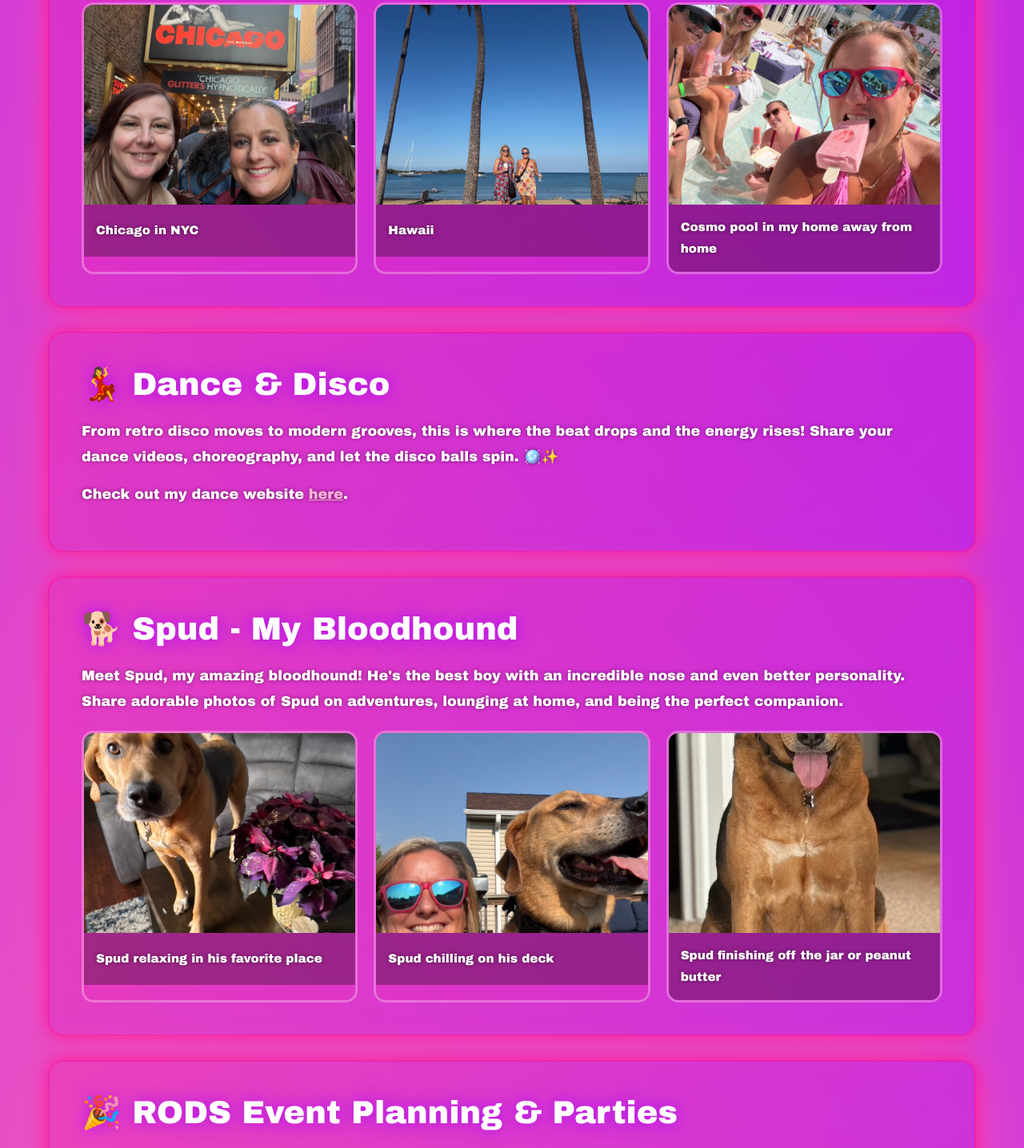
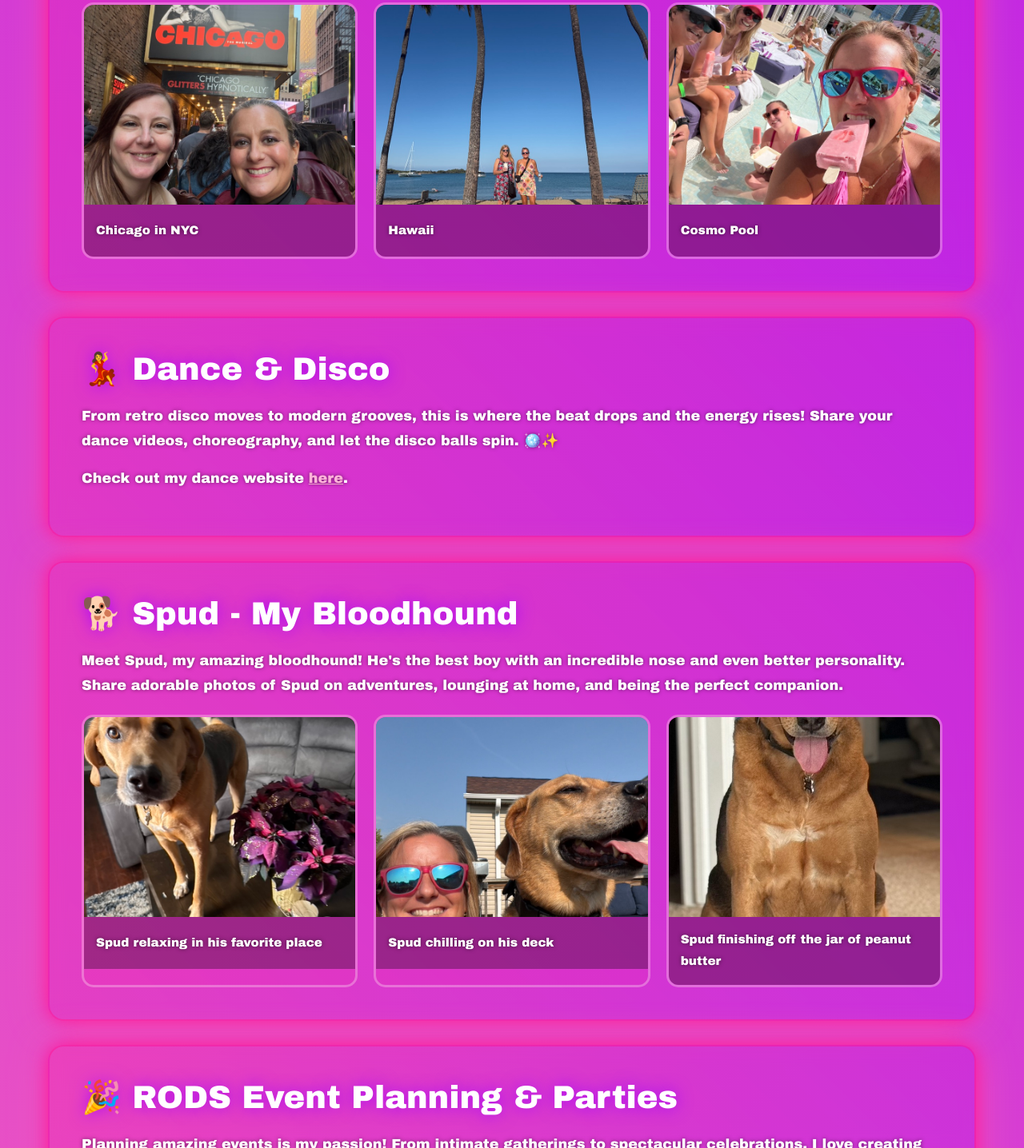
Before and after one commit to psampson00/pamsampson, a plain HTML site: page index.html in a window 1280 px wide. Shown: the part 2495-3931 px from the top of the page at 80% size. Drawn offline with Linux system fonts and the light colour scheme.

Commit message:
update images

```diff
--- a/index.html
+++ b/index.html
@@ -139,7 +139,7 @@
                 <div class="gallery-item-text"><p>Hawaii</p></div>
             </div>
             <div class="gallery-item"><img src="images/travel/vegaspool.jpeg" alt="Travel 3">
-                <div class="gallery-item-text"><p>Cosmo pool in my home away from home</p></div>
+                <div class="gallery-item-text"><p>Cosmo Pool</p></div>
             </div>
         </div>
     </section>
@@ -159,7 +159,7 @@
                 <div class="gallery-item-text"><p>Spud chilling on his deck</p></div>
             </div>
             <div class="gallery-item"><img src="images/spud/spudPB.jpeg" alt="Spud 3">
-                <div class="gallery-item-text"><p>Spud finishing off the jar or peanut butter</p></div>
+                <div class="gallery-item-text"><p>Spud finishing off the jar of peanut butter</p></div>
             </div>
         </div>
     </section>
```
